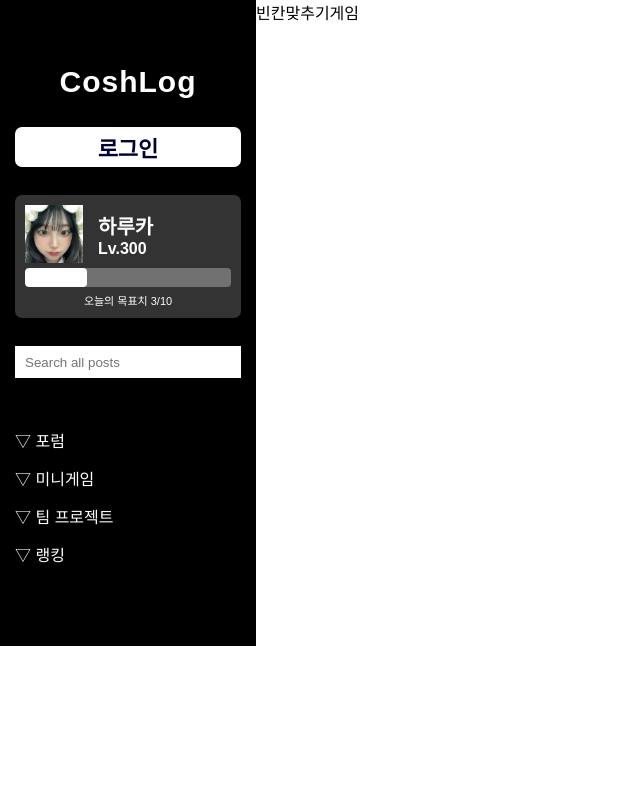
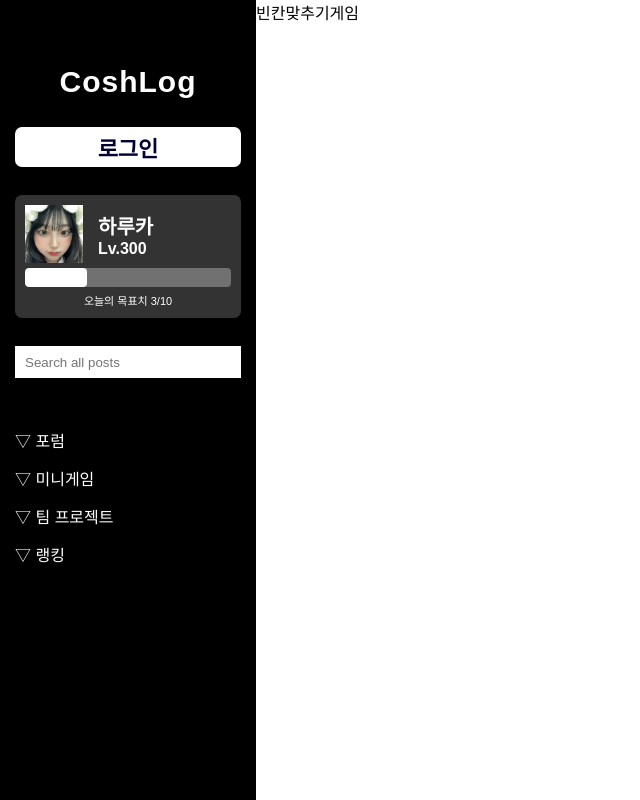
Before and after one commit to peppyksm/CoshLog, a React (Vite) app in the folder CoshLog/: page /game/blankgame in a window 1280 px wide. Shown: the whole page, without its empty margins (0-640 px from the left). Built offline with nearby package versions, Linux system fonts and the light colour scheme.

Commit message:
사이드바 높이 수정

```diff
--- a/CoshLog/src/pages/compnent/Sidebar.css
+++ b/CoshLog/src/pages/compnent/Sidebar.css
@@ -18,7 +18,7 @@ body {
 
 .container {
     width: 100%;
-    height: auto;
+    height: 100vh;
 }
 
 
@@ -26,6 +26,7 @@ body {
     width: 20%;
     min-width: 245px;
     max-width: 320px;
+    min-height: 100vh;
 
     height: auto;
     padding: 65px 15px 30px;
```
